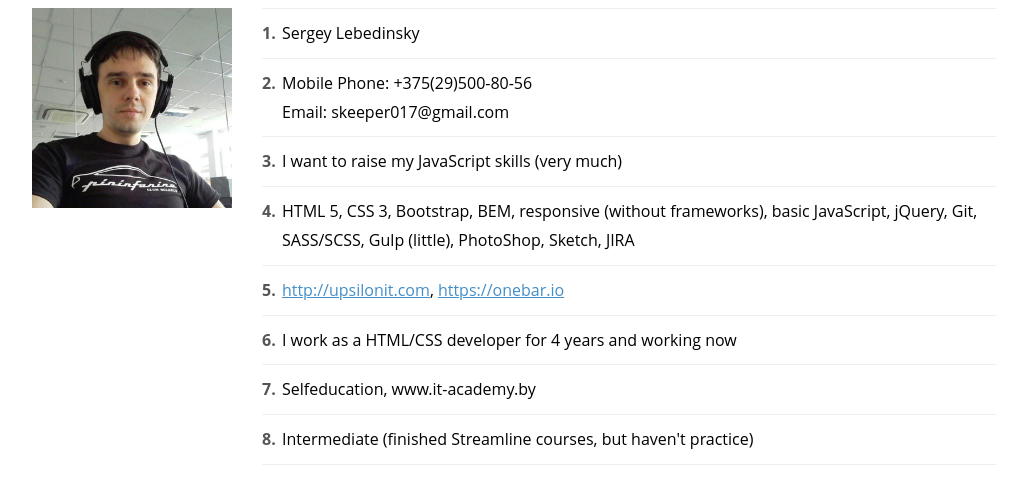
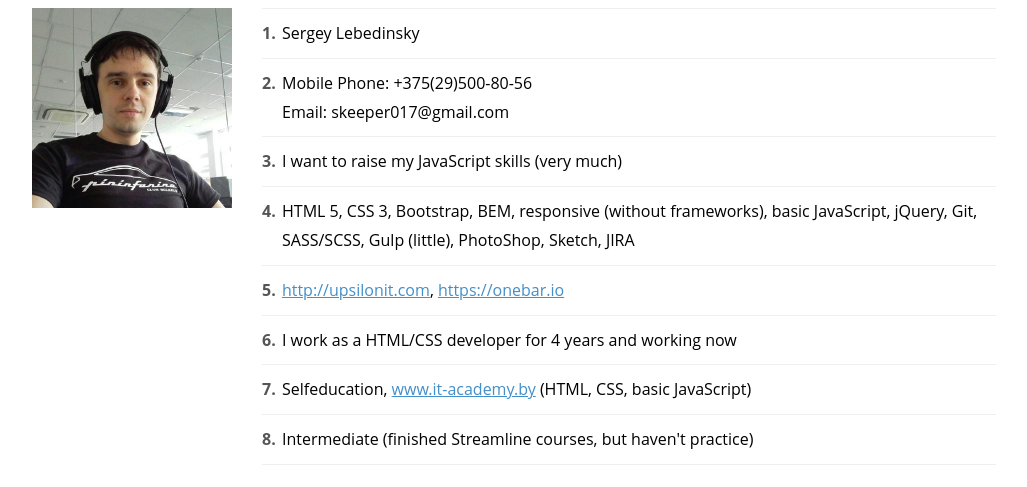
Before and after one commit to skeeper017/rsschool-2019Q1-cv, a plain HTML site: page index.html in a window 1280 px wide. Shown: the part 95-582 px from the top of the page, without its empty margins (126-1153 px from the left). Drawn offline with Linux system fonts and the light colour scheme.

Commit message:
fix: fix main info

```diff
--- a/index.html
+++ b/index.html
@@ -47,7 +47,7 @@
         </div>
         <div class="main-content__item">
           <span class="main-content__item_number">7.</span>
-          <span class="main-content__item_info">Selfeducation, www.it-academy.by</span>
+          <span class="main-content__item_info">Selfeducation, <a class="main-content__item_link" href="https://it-academy.by/" target="_blank">www.it-academy.by</a> (HTML, CSS, basic JavaScript)</span>
         </div>
         <div class="main-content__item">
           <span class="main-content__item_number">8.</span>
```
Also changed, not shown: 1 other file.
